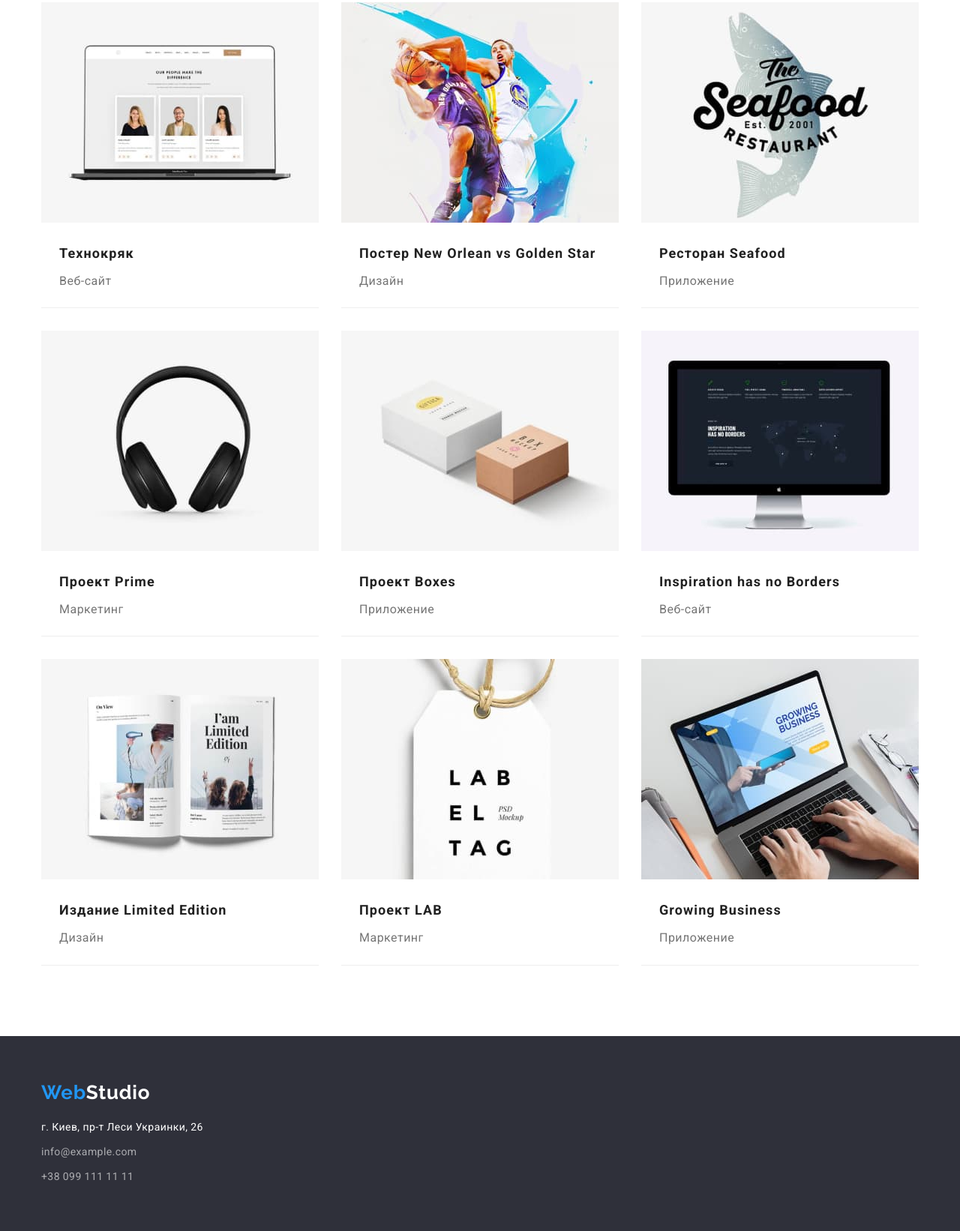
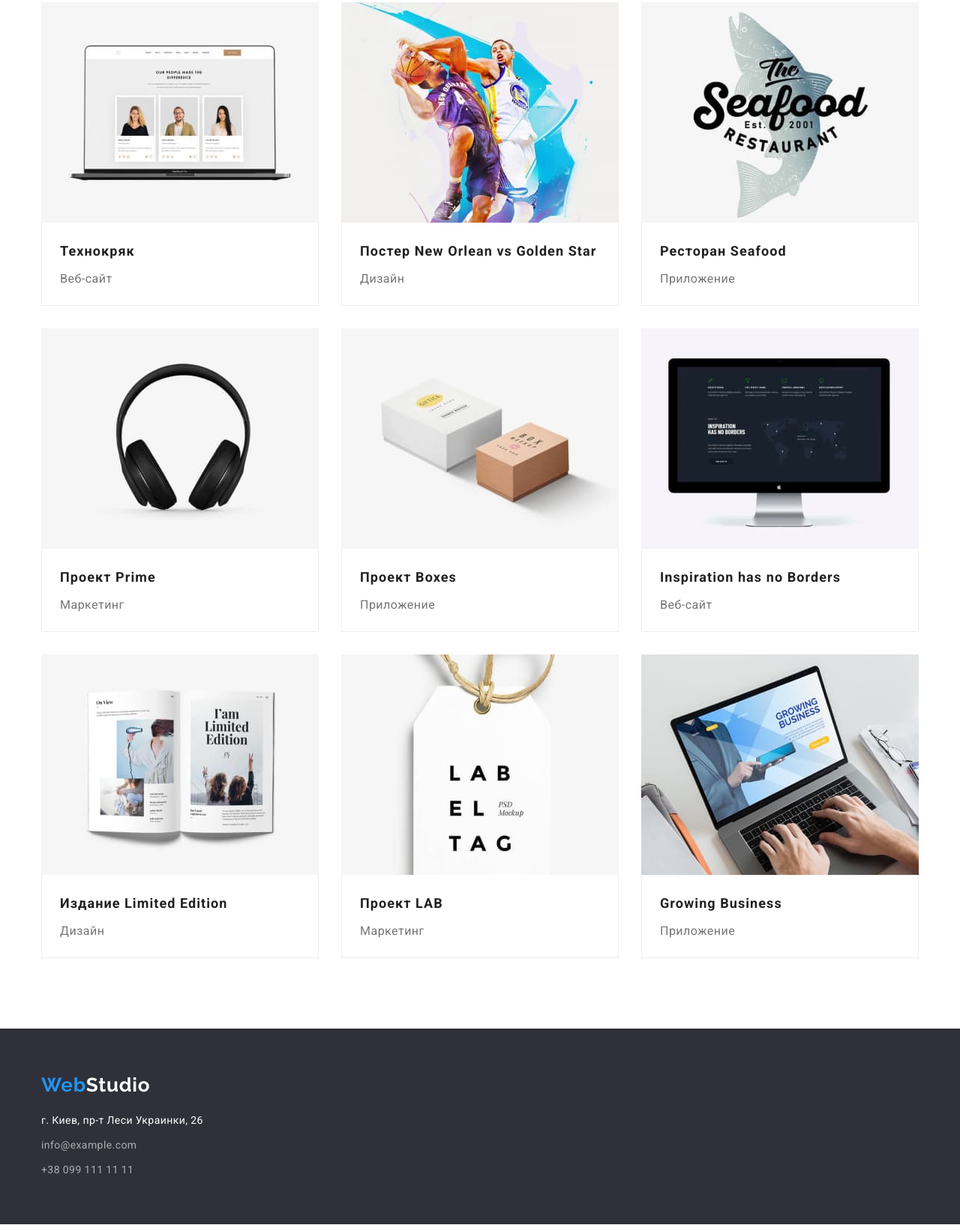
Before and after one commit to Alex-S17/goit-markup-hw-03, a plain HTML site: page portfolio.html in a window 1280 px wide. Shown: the part 261-1903 px from the top of the page at 75% size. Drawn offline with nearby package versions, Linux system fonts and the light colour scheme.

Commit message:
Учитывает рекомендации ментора

```diff
--- a/css/styles.css
+++ b/css/styles.css
@@ -141,6 +141,12 @@ body {
   color: var(--accent-color);
 }
 
+.contacts.list .mail-phone {
+  padding-top: 32px;
+  padding-bottom: 31px;
+}
+
+
 .contacts.list .item-contacts + .item-contacts {
   margin-left: 50px;
 }
@@ -265,13 +271,27 @@ body {
   background-color: var(--our-team-bgr-color);
 }
 
+
+.team-item {
+  background: var(--primary-bgr-color);
+  box-shadow: 0px 1px 3px rgba(0, 0, 0, 0.12),
+  0px 1px 1px rgba(0, 0, 0, 0.14),
+  0px 2px 1px rgba(0, 0, 0, 0.2);
+  border-radius: 0px 0px 4px 4px;
+}
+
+
 .team-item:not(:last-child) {
   margin-right: 30px;
 }
 
+.title-paragr {
+  padding: 30px 0;
+}
+
 
 .team-title {
-  margin-top: 30px;
+  margin-top: 0;
   margin-bottom: 10px;
 
   text-align: center;
@@ -297,6 +317,8 @@ body {
 /* Footer */
 
 .footer {
+  padding: 60px 0;
+
   color: var(--footer-font-color);
   background-color: var(--footer-bgr-color);
 }
@@ -310,7 +332,6 @@ body {
   display: block;
   margin-right: 0;
   margin-bottom: 20px;
-  padding-top: 60px;
 
 }
 
@@ -327,9 +348,6 @@ body {
   margin-top: 9px;
 }
 
-.item-footer:last-child {
-  padding-bottom: 60px;
-}
 .link-footer {
   color: var(--link-footer-color);
   text-decoration: none;
@@ -355,6 +373,7 @@ body {
 
 .filter-flex.list {
   justify-content: center;
+  margin-bottom: 50px;
 }
 
 .portfolio-menu:not(:last-child) {
@@ -402,33 +421,44 @@ body {
 
 }
 
-.portfolio-item {
+/* .portfolio-item {
   border-bottom: 1px solid var(--border-bottom-card);
-}
+} */
 
 .portfolio .portfolio-item {
-  flex-basis: calc ((100% - 60px) / 3);
-}
-
-.portfolio .portfolio-item:nth-child(-n+3) {
-  margin-top: 50px;
+  flex-basis: calc((100% - 60px) / 3);
 }
 
 .portfolio-link {
   color: inherit;
   text-decoration: none;
 }
-.portfolio-link:hover,
+
+.no-bottom-space {
+  display: block;
+}
+
+/* .portfolio-link:hover,
 .portfolio-link:focus {
   color: var(--accent-color);
 
+} */
+
+.portfolio-name {
+  display: block;
+  padding: 20px 24px;
+  border-right: 1px solid var(--border-bottom-card);
+  border-bottom: 1px solid var(--border-bottom-card);
+  border-left: 1px solid var(--border-bottom-card);
+
 }
 
+
 .portfolio-title {
-  margin-top: 20px;
-  margin-right: 24px;
-  margin-bottom: 0;
-  margin-left: 24px;
+  margin-top: 0;
+  margin-right: 0;
+  margin-bottom: 4px;
+  margin-left: 0;
 
   font-weight: 700;
   font-size: 18px;
@@ -437,10 +467,12 @@ body {
 }
 
 .portfolio-paragraph {
-  margin-top: 4px;
+  /* margin-top: 4px;
   margin-right: 24px;
   margin-bottom: 20px;
-  margin-left: 24px;
+  margin-left: 24px; */
+
+  margin: 0;
 
   color: var(--secondary-color);
   /* font-weight: 400; */
--- a/portfolio.html
+++ b/portfolio.html
@@ -77,109 +77,136 @@
             <li class="portfolio-item">
               <a class="portfolio-link" href="">
                 <img
+                  class="no-bottom-space"
                   src="./images/img-portfolio-technokrjack.jpg"
                   alt="Технокряк"
                   width="370"
                   height="294"
                 />
+                <div class="portfolio-name">
                   <h2 class="portfolio-title">Технокряк</h2>
                   <p class="portfolio-paragraph">Веб-сайт</p>
+                </div>
               </a>
             </li>
             <li class="portfolio-item">
               <a class="portfolio-link" href="">
                 <img
+                  class="no-bottom-space"
                   src="./images/img-portfolio-new-orlean.jpg"
                   alt="Постер New Orlean vs Golden Star"
                   width="370"
                   height="294"
                 />
+                <div class="portfolio-name">
                   <h2 class="portfolio-title">Постер New Orlean vs Golden Star</h2>
                   <p class="portfolio-paragraph">Дизайн</p>
+                </div>
               </a>
             </li>
             <li class="portfolio-item">
               <a class="portfolio-link" href="">
                 <img
+                  class="no-bottom-space"
                   src="./images/img-portfolio-seafood.jpg"
                   alt="Ресторан Seafood"
                   width="370"
                   height="294"
                 />
+                <div class="portfolio-name">
                   <h2 class="portfolio-title">Ресторан Seafood</h2>
                   <p class="portfolio-paragraph">Приложение</p>
+                </div>
               </a>
             </li>
             <li class="portfolio-item">
               <a class="portfolio-link" href="">
                 <img
+                  class="no-bottom-space"
                   src="./images/img-portfolio-prime.jpg"
                   alt="Проект Prime"
                   width="370"
                   height="294"
                 />
+                <div class="portfolio-name">
                   <h2 class="portfolio-title">Проект Prime</h2>
                   <p class="portfolio-paragraph">Маркетинг</p>
+                </div>
               </a>
             </li>
             <li class="portfolio-item">
               <a class="portfolio-link" href="">
                 <img
+                  class="no-bottom-space"
                   src="./images/img-portfolio-boxes.jpg"
                   alt="Проект Boxes"
                   width="370"
                   height="294"
                 />
+                <div class="portfolio-name">
                   <h2 class="portfolio-title">Проект Boxes</h2>
                   <p class="portfolio-paragraph">Приложение</p>
+                </div>
               </a>
             </li>
             <li class="portfolio-item">
               <a class="portfolio-link" href="">
                 <img
+                  class="no-bottom-space"
                   src="./images/img-portfolio-inspiration.jpg"
                   alt="Inspiration has no Borders"
                   width="370"
                   height="294"
                 />
+                <div class="portfolio-name">
                   <h2 class="portfolio-title">Inspiration has no Borders</h2>
                   <p class="portfolio-paragraph">Веб-сайт</p>
+                </div>
               </a>
             </li>
             <li class="portfolio-item">
               <a class="portfolio-link" href="">
                 <img
+                  class="no-bottom-space"
                   src="./images/img-portfolio-limited-edition.jpg"
                   alt="Издание Limited Edition"
                   width="370"
                   height="294"
                 />
+                <div class="portfolio-name">
                   <h2 class="portfolio-title">Издание Limited Edition</h2>
                   <p class="portfolio-paragraph">Дизайн</p>
+                </div>
               </a>
             </li>
             <li class="portfolio-item">
               <a class="portfolio-link" href="">
                 <img
+                  class="no-bottom-space"
                   src="./images/img-portfolio-lab.jpg"
                   alt="Проект LAB"
                   width="370"
                   height="294"
                 />
+                <div class="portfolio-name">
                   <h2 class="portfolio-title">Проект LAB</h2>
                   <p class="portfolio-paragraph">Маркетинг</p>
+                </div>
               </a>
             </li>
             <li class="portfolio-item">
               <a class="portfolio-link" href="">
                 <img
+                  class="no-bottom-space"
                   src="./images/img-portfolio-growing-bis.jpg"
                   alt="Growing Business"
                   width="370"
                   height="294"
                 />
+                <div class="portfolio-name">
                   <h2 class="portfolio-title">Growing Business</h2>
                   <p class="portfolio-paragraph">Приложение</p>
+                </div>
               </a>
             </li>
           </ul>
```
Also changed, not shown: index.html (+8 -0 lines). Lines whose indentation alone changed are shown as unchanged.
